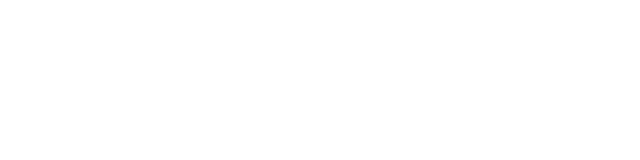
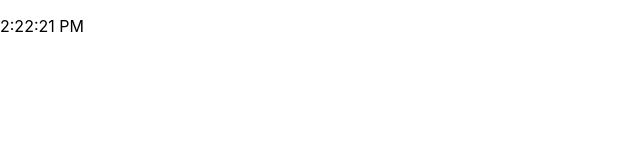
Before and after one commit to aftabdeveloper/react-front, a React (Create React App) app: page / in a window 1280 px wide. Shown: the top 160 px of the page, without its empty margins (0-640 px from the left). Built offline with nearby package versions, Linux system fonts and the light colour scheme.

Commit message:
time component created

```diff
--- a/src/App.js
+++ b/src/App.js
@@ -1,7 +1,8 @@
+import Time from "./components/time"
 export default function App(){
   return (
     <div>
-
+      <Time />
     </div>
   )
 }
--- /dev/null
+++ b/src/components/time/index.jsx
@@ -0,0 +1,6 @@
+export default function Time(){
+    const date = new Date()
+    const time = date.toLocaleTimeString()
+    return <p>{time}</p>
+
+}
```
